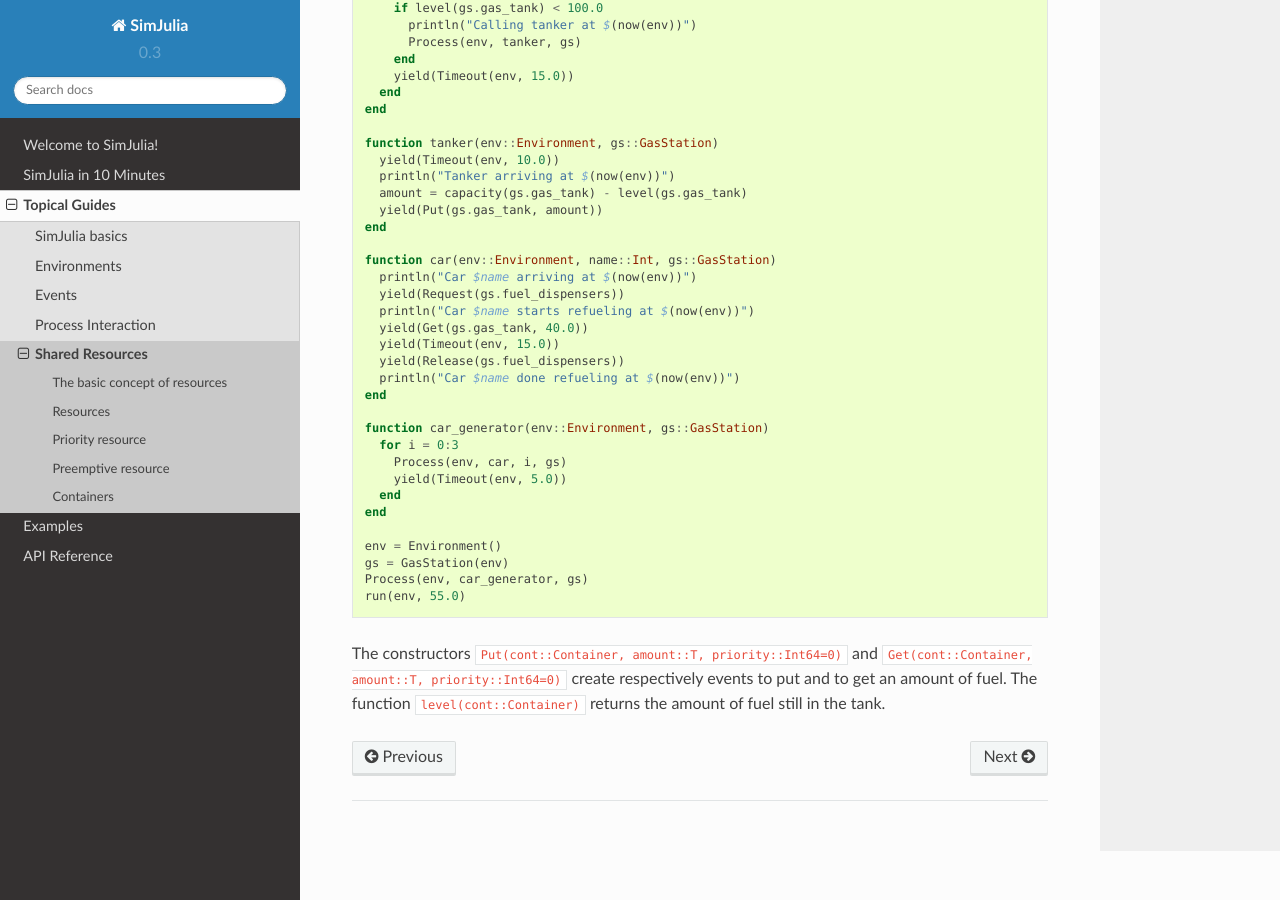
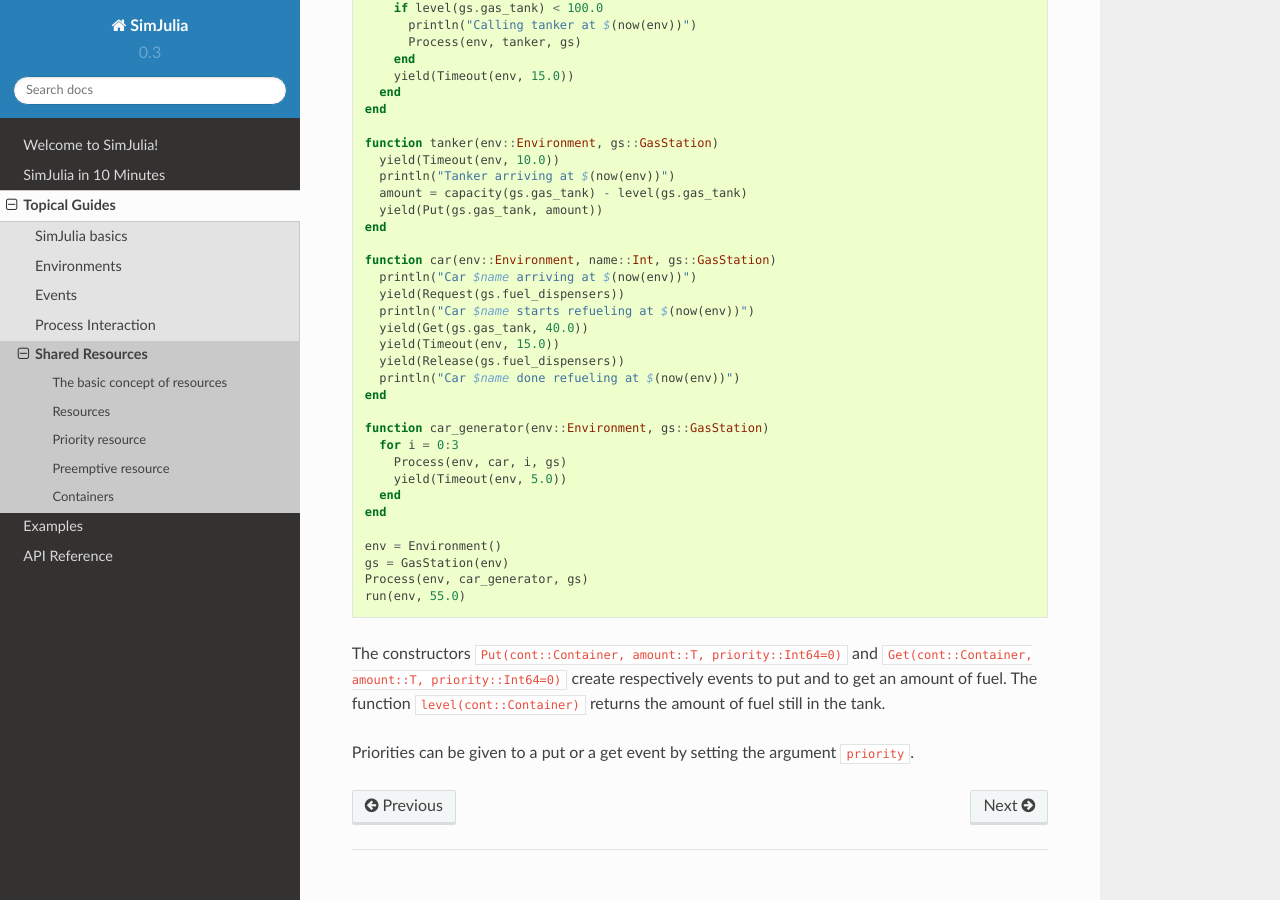
Before and after one commit to JuliaDynamics/ConcurrentSim.jl, a Sphinx documentation site: the page built from docs/source/topical_guides/5_shared_resources.rst, in a window 1280 px wide and 900 px high, scrolled down 4474 px. Built offline with Sphinx 7.4.7 and the Read the Docs theme 2.0.0, drawn with Linux system fonts in a browser that asks for light colours; cross-references to code outside the pages are shown as plain code.

Commit message:
Some more doc updates

```diff
--- a/docs/source/topical_guides/5_shared_resources.rst
+++ b/docs/source/topical_guides/5_shared_resources.rst
@@ -212,3 +212,5 @@ The following example is a very simple model of a gas station with a limited num
   run(env, 55.0)
 
 The constructors :func:`Put(cont::Container, amount::T, priority::Int64=0) <Put>` and :func:`Get(cont::Container, amount::T, priority::Int64=0) <Get>` create respectively events to put and to get an amount of fuel. The function :func:`level(cont::Container) <level>` returns the amount of fuel still in the tank.
+
+Priorities can be given to a put or a get event by setting the argument ``priority``.
```
